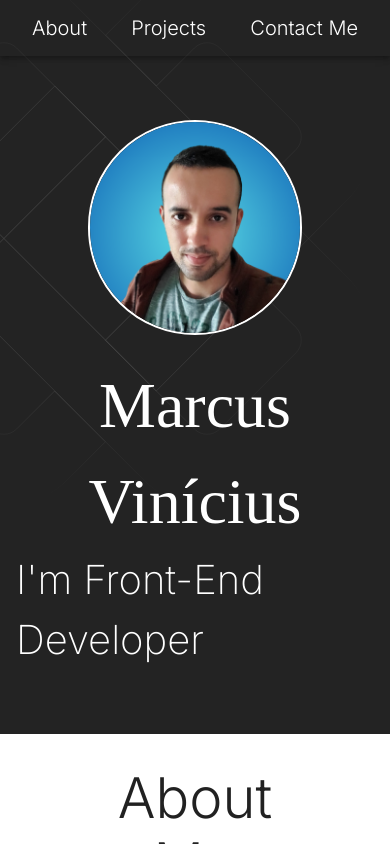
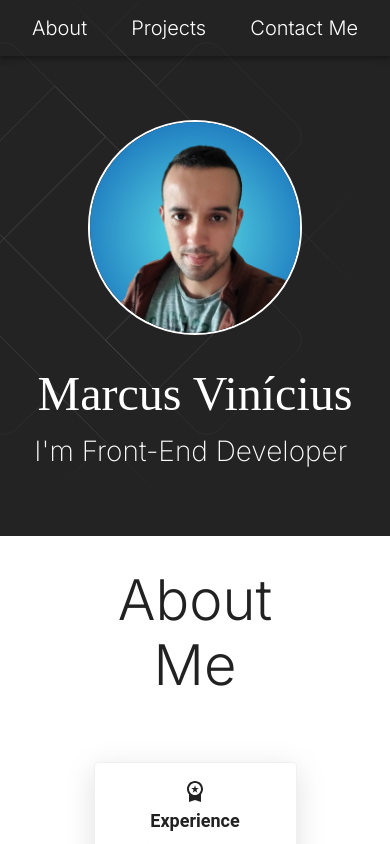
Before and after one commit to MarcusVNT/my-portfolio, a React (Vite) app: page / in a window 390 px wide. Shown: the top 844 px of the page. Built offline with nearby package versions, Linux system fonts and the light colour scheme; a web font is replaced by a local one.

Commit message:
fix: reponsive bug on hero.

```diff
--- a/src/pages/Home/sections/Hero/Hero.tsx
+++ b/src/pages/Home/sections/Hero/Hero.tsx
@@ -29,7 +29,7 @@ const Hero = () => {
       width: "60%",
     },
   }));
-  const isSmallScreen = useMediaQuery("(max-width:700px)");
+  const isSmallScreen = useMediaQuery("(max-width:500px)");
 
   return (
     <StyledHero>
@@ -53,7 +53,7 @@ const Hero = () => {
                 repeat={Infinity}
                 style={{
                   color: "#fff",
-                  fontSize: isSmallScreen ? "4rem" : "6rem",
+                  fontSize: isSmallScreen ? "3rem" : "6rem",
                   fontFamily: "Finlandica",
                   textAlign: "center",
                 }}
@@ -73,7 +73,7 @@ const Hero = () => {
                 style={{
                   color: "#fff",
                   fontFamily: "inter",
-                  fontSize: isSmallScreen ? "2.5rem" : "3.5rem",
+                  fontSize: isSmallScreen ? "1.75rem" : "3.5rem",
                   fontWeight: 200,
                 }}
               />
```
